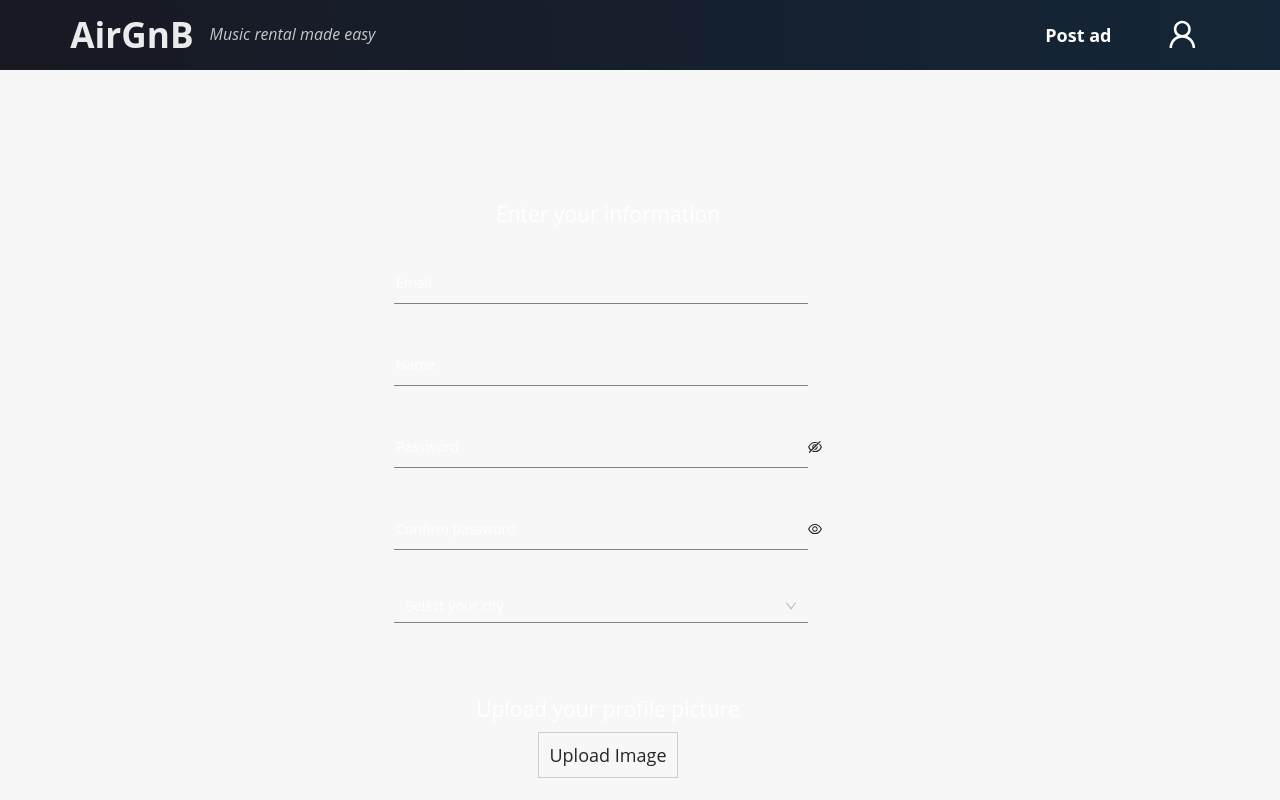
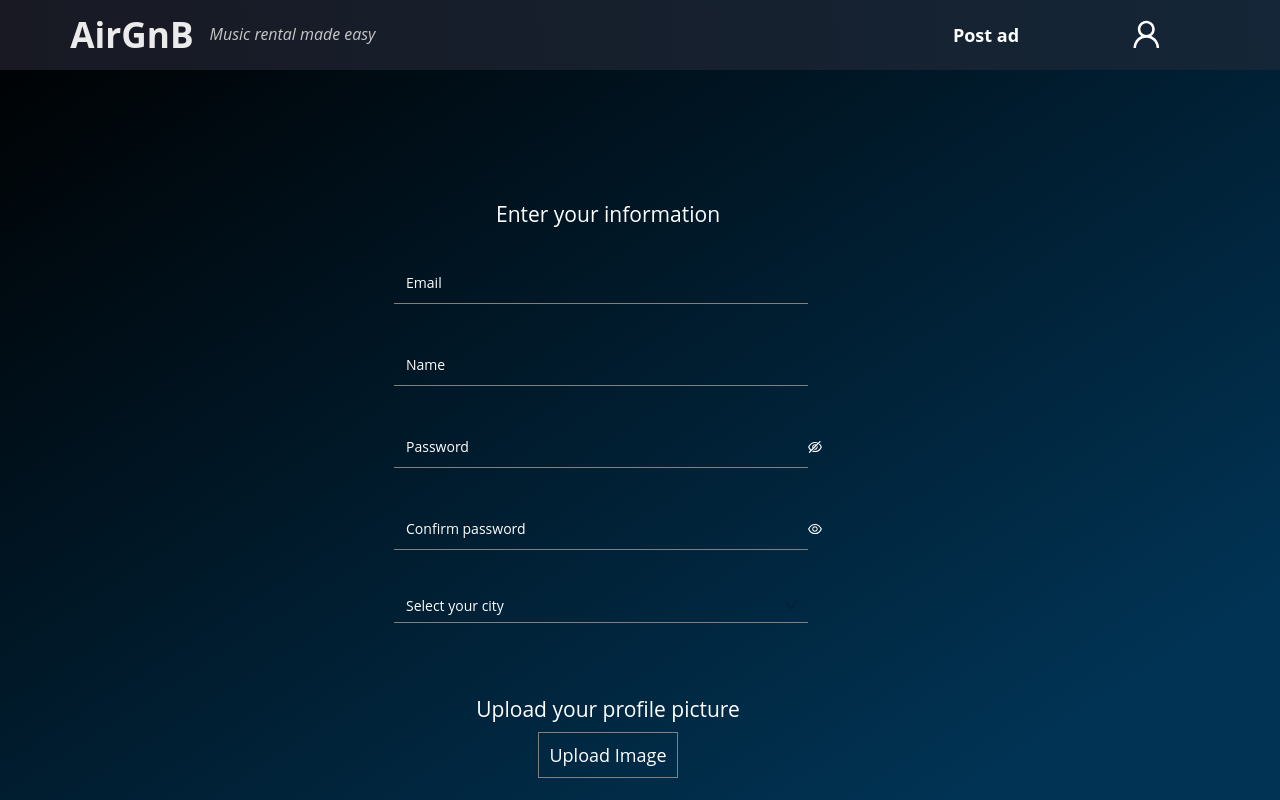
Before and after one commit to leo-dao/AirGnB, a React (Create React App) app in the folder client/: page /register in a window 1280 px wide. Both pictures are taken after a click on the element 815 px from the left and 446 px from the top of the page. Shown: the top 800 px of the page. Built offline with nearby package versions, Linux system fonts and the light colour scheme; no server answers.

Commit message:
Changed components to be dark theme (white on black)

```diff
--- a/client/src/App.css
+++ b/client/src/App.css
@@ -1,3 +1,5 @@
 .App {
     font-family: Open Sans, sans-serif, Arial;
+    background-color: black;
+    background-image: linear-gradient(147deg, #000000 0%, #013354 74%);
 }
--- a/client/src/components/Atoms/Button/index.tsx
+++ b/client/src/components/Atoms/Button/index.tsx
@@ -17,7 +17,8 @@ const StyledButton = styled.button.attrs((props: ButtonProps) => props)`
     user-select: none;
     -webkit-user-select: none;
     touch-action: manipulation;
-    width: fit-content;
+    width: 140px;
+    min-width: 80px;
     word-break: break-word;
     border: ${props => props.secondary ? '10' : '0'};
     transition: 0.2s;
--- a/client/src/components/Atoms/Input/index.tsx
+++ b/client/src/components/Atoms/Input/index.tsx
@@ -25,6 +25,8 @@ const StyledInput = styled.input`
     color: white;
     ::placeholder {
             color: white;
+            position: relative;
+            left: 10px;
         }
 
     &:hover{
--- a/client/src/components/Atoms/Location/index.tsx
+++ b/client/src/components/Atoms/Location/index.tsx
@@ -11,12 +11,11 @@ interface Props {
 const Location = (props: Props) => {
 
     return (
-
         <Select
             style={{
                 width: "100%",
                 fontSize: props.register ? '14px' : '18px',
-                color: "black",
+                color: props.register ? 'white' : 'black',
                 textAlign: props.register ? 'left' : 'center',
             }}
             showSearch
--- a/client/src/components/Atoms/Password/index.tsx
+++ b/client/src/components/Atoms/Password/index.tsx
@@ -47,11 +47,17 @@ const Password = (props: Props) => {
             />
             <EyeOutlined
                 onClick={makeVisible}
-                style={{ display: visibleDisplay }}
+                style={{
+                    display: visibleDisplay,
+                    color: 'white'
+                }}
             />
             <EyeInvisibleOutlined
                 onClick={makeInvisible}
-                style={{ display: invisibleDisplay }}
+                style={{
+                    display: invisibleDisplay,
+                    color: 'white'
+                }}
             />
         </Container>
     )
--- a/client/src/components/Molecules/FileSubmit/index.tsx
+++ b/client/src/components/Molecules/FileSubmit/index.tsx
@@ -17,7 +17,8 @@ const HideInput = styled.input`
 
 const StyledLabel = styled.label.attrs((props: FileInputProps) => (props))`
     font-size: 18px;
-    border: 1px solid #ccc;
+    border: 1px solid grey;
+    color: white;
     padding: 10px;
     cursor: ${(props) => props.disabled ? "not-allowed" : "pointer"};
     transition: "all 0.2s ease-in-out";
@@ -30,6 +31,7 @@ const FileList = styled.div.attrs((props: FileInputProps) => (props))`
     font-size: 12px;
     font-style: italic;
     margin-top: 20px;
+    color: white;
     `
 
 interface FileInputProps {
```
